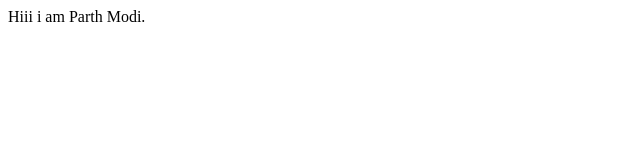
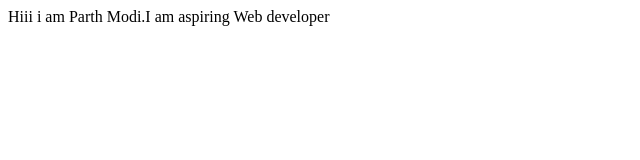
Before and after one commit to parthmodi444/student-name-website, a plain HTML site: page index.html in a window 1280 px wide. Shown: the whole page, without its empty margins (0-640 px from the left). Drawn offline with Linux system fonts and the light colour scheme.

Commit message:
docs:updated body

```diff
--- a/index.html
+++ b/index.html
@@ -7,6 +7,6 @@
     <title>Parth's Site</title>
 </head>
 <body>
-    Hiii i am Parth Modi.
+    Hiii i am Parth Modi.I am aspiring Web developer
 </body>
 </html>
```
